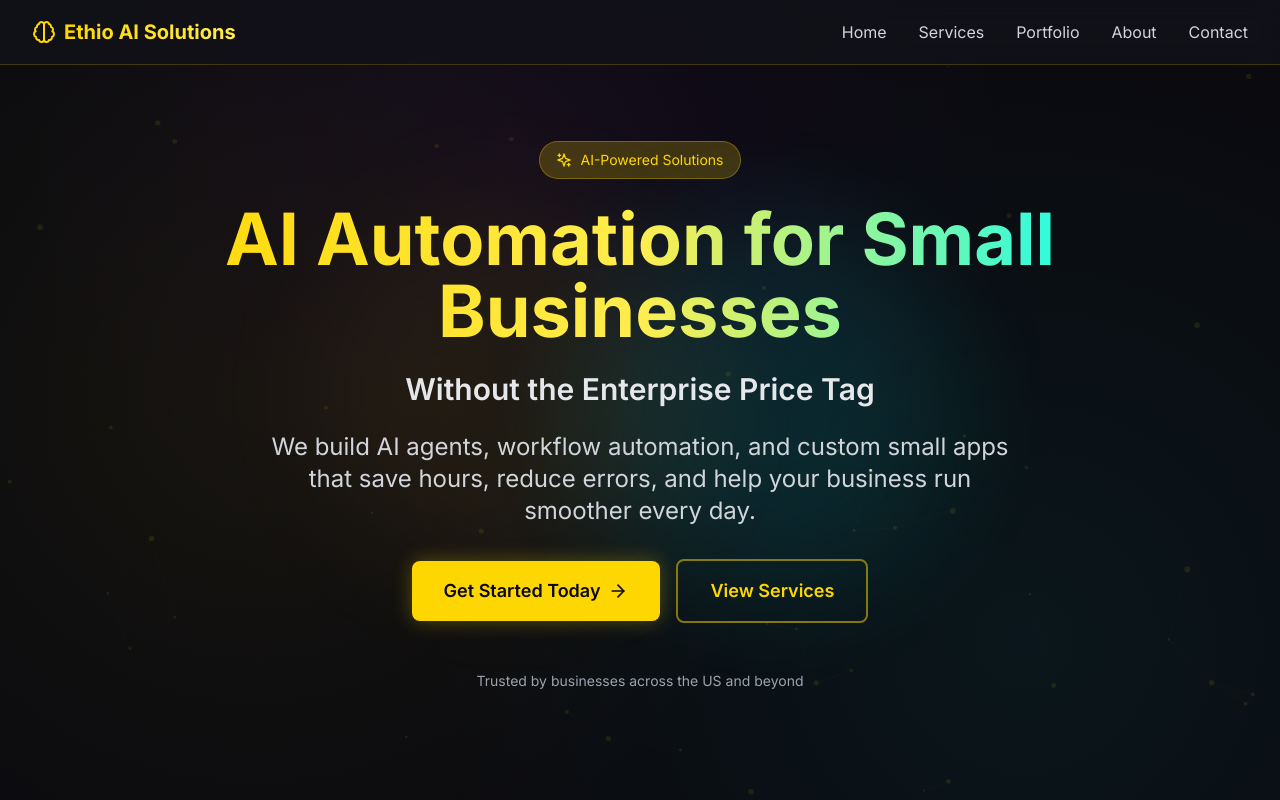
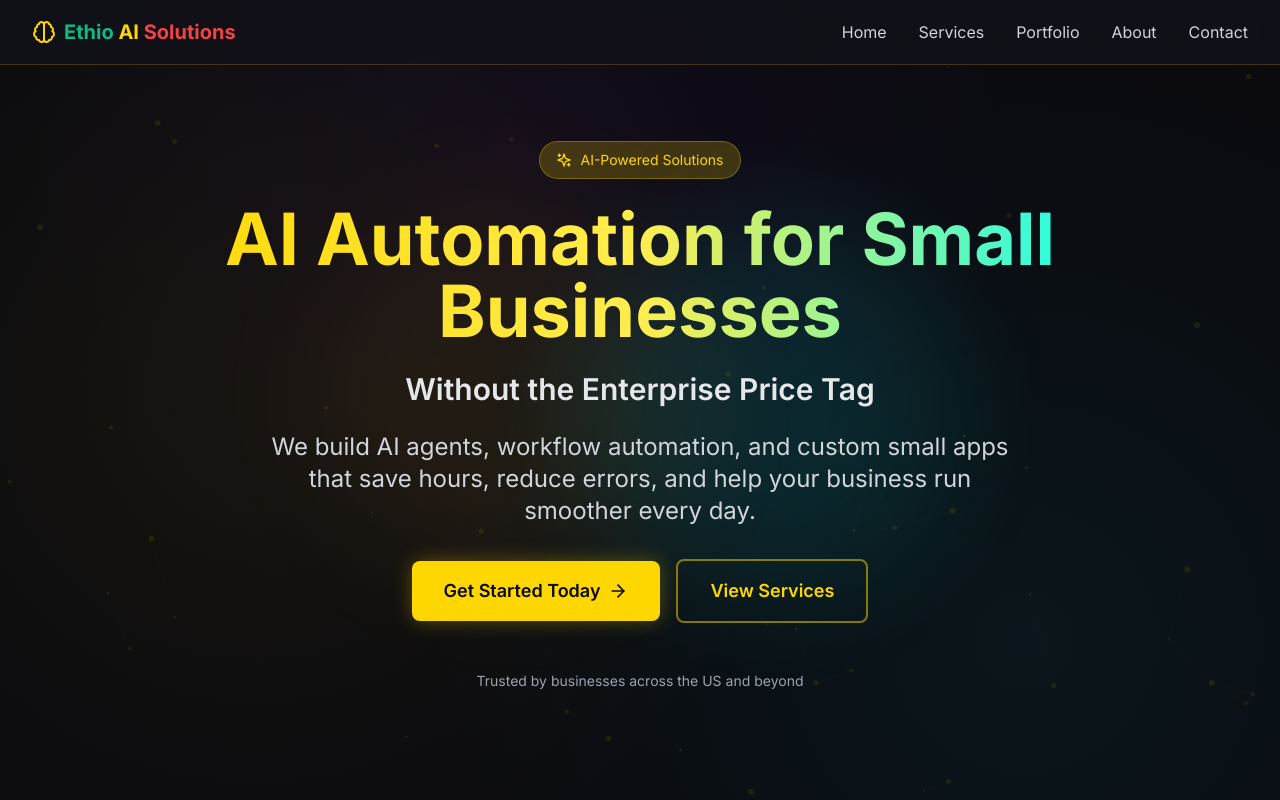
Before and after one commit to jaklilu/Ethio_AI_Solutions, a Next.js app: page / in a window 1280 px wide. Shown: the top 800 px of the page. Built offline with nearby package versions, Linux system fonts and the light colour scheme.

Commit message:
update Ethio AI Solutions colors: Ethio=green, AI=yellow, Solutions=red

```diff
--- a/components/ui/Footer.tsx
+++ b/components/ui/Footer.tsx
@@ -33,8 +33,10 @@ export default function Footer() {
           <div className="lg:col-span-1">
             <Link href="/" className="flex items-center gap-2 mb-4 group">
               <Brain className="w-6 h-6 text-gold-primary group-hover:rotate-12 transition-transform" />
-              <span className="text-xl font-bold bg-gradient-to-r from-gold-primary to-gold-accent bg-clip-text text-transparent">
-                Ethio AI Solutions
+              <span className="text-xl font-bold">
+                <span className="text-green-primary">Ethio</span>{' '}
+                <span className="text-gold-primary">AI</span>{' '}
+                <span className="text-red-primary">Solutions</span>
               </span>
             </Link>
             <p className="text-sm text-gray-400 mb-4 leading-relaxed">
--- a/components/ui/Navigation.tsx
+++ b/components/ui/Navigation.tsx
@@ -49,8 +49,10 @@ export default function Navigation() {
           <div className="flex items-center justify-between h-14 sm:h-16">
             <Link href="/" className="flex items-center gap-1.5 sm:gap-2 group flex-shrink-0">
               <Brain className="w-5 h-5 sm:w-6 sm:h-6 text-gold-primary group-hover:rotate-12 transition-transform" />
-              <span className="text-lg sm:text-xl font-bold bg-gradient-to-r from-gold-primary to-gold-accent bg-clip-text text-transparent whitespace-nowrap">
-                Ethio AI Solutions
+              <span className="text-lg sm:text-xl font-bold whitespace-nowrap">
+                <span className="text-green-primary">Ethio</span>{' '}
+                <span className="text-gold-primary">AI</span>{' '}
+                <span className="text-red-primary">Solutions</span>
               </span>
             </Link>
 
--- a/tailwind.config.ts
+++ b/tailwind.config.ts
@@ -22,6 +22,14 @@ const config: Config = {
         neon: {
           cyan: '#00ffff',
           purple: '#b026ff',
+        },
+        green: {
+          primary: '#10b981', // emerald-500
+          accent: '#34d399', // emerald-400
+        },
+        red: {
+          primary: '#ef4444', // red-500
+          accent: '#f87171', // red-400
         },
       },
       fontFamily: {
```
